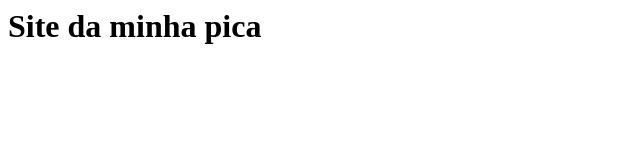
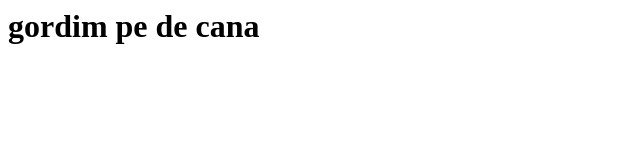
Before and after one commit to gabriel-igor-soares/meu-site, a plain HTML site: page index.html in a window 1280 px wide. Shown: the whole page, without its empty margins (0-640 px from the left). Drawn offline with Linux system fonts and the light colour scheme.

Commit message:
modificado

```diff
--- a/index.html
+++ b/index.html
@@ -1,7 +1,7 @@
 <htm>
     <body>
         <h1>
-            Site da minha pica
+            gordim pe de cana
         </h1>
     </body>
 </htm>
```
